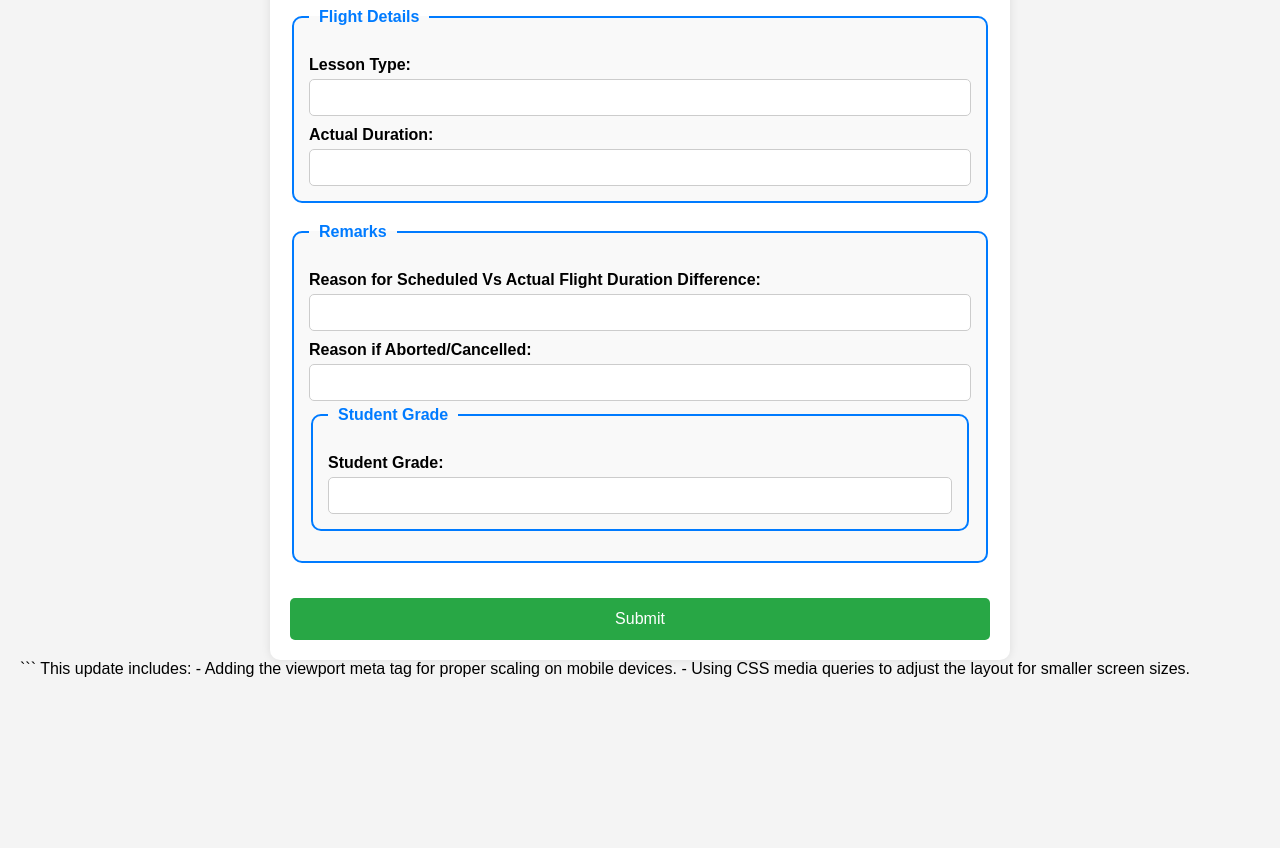
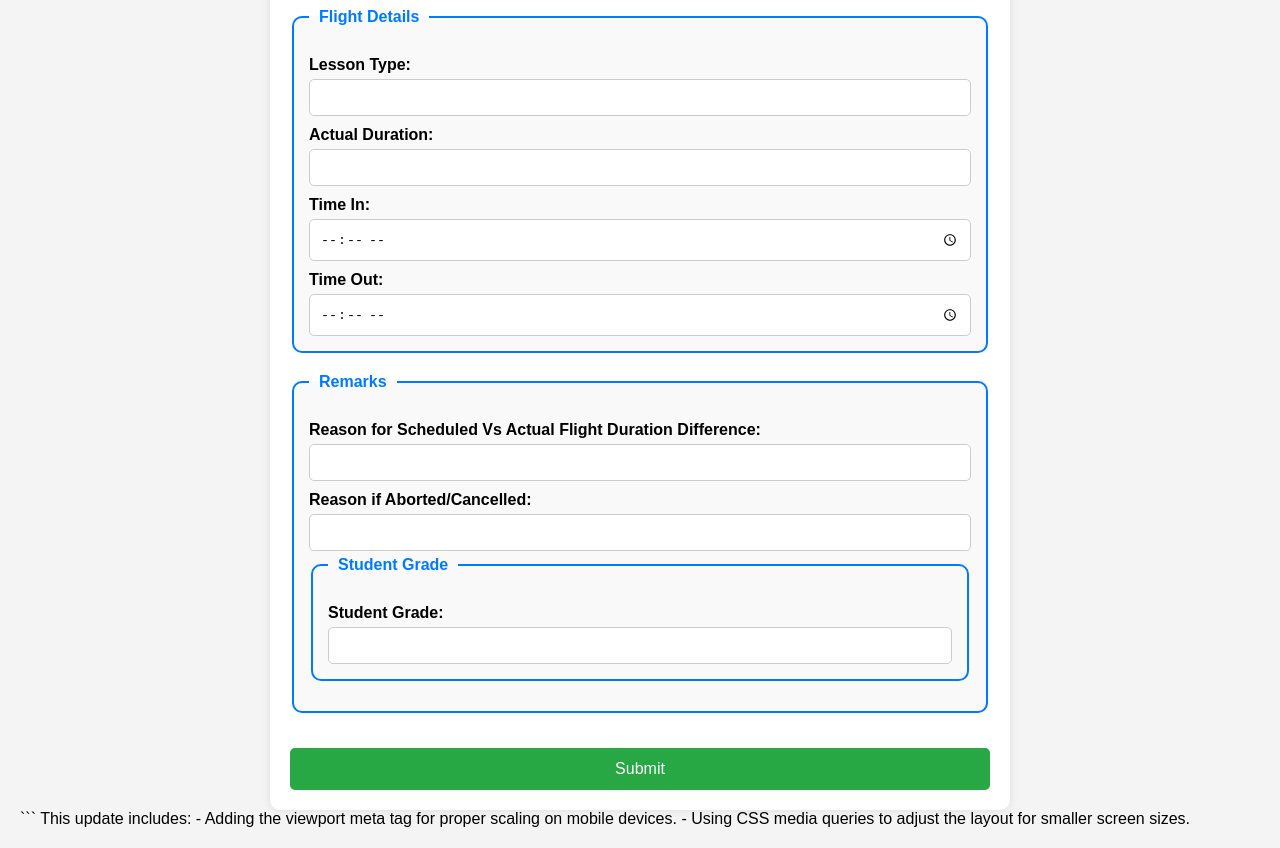
Before and after one commit to AbrihamA/PTS_Flight_Log, a plain HTML site: page index.html in a window 1280 px wide. Shown: the part 1191-2039 px from the top of the page. Before the commit the page ends 1889 px from the top, so only its background shows below. Drawn offline with Linux system fonts and the light colour scheme.

Commit message:
Update index.html
copilot added time in time out

```diff
--- a/index.html
+++ b/index.html
@@ -181,6 +181,12 @@ To make the `index.html` file mobile-friendly, you can add a viewport meta tag a
 
                 <label for="flight_duration">Actual Duration:</label>
                 <input type="text" id="flight_duration" name="flight_duration">
+
+                <label for="time_in">Time In:</label>
+                <input type="time" id="time_in" name="time_in" required>
+
+                <label for="time_out">Time Out:</label>
+                <input type="time" id="time_out" name="time_out" required>
             </fieldset>
 
             <fieldset>
```
